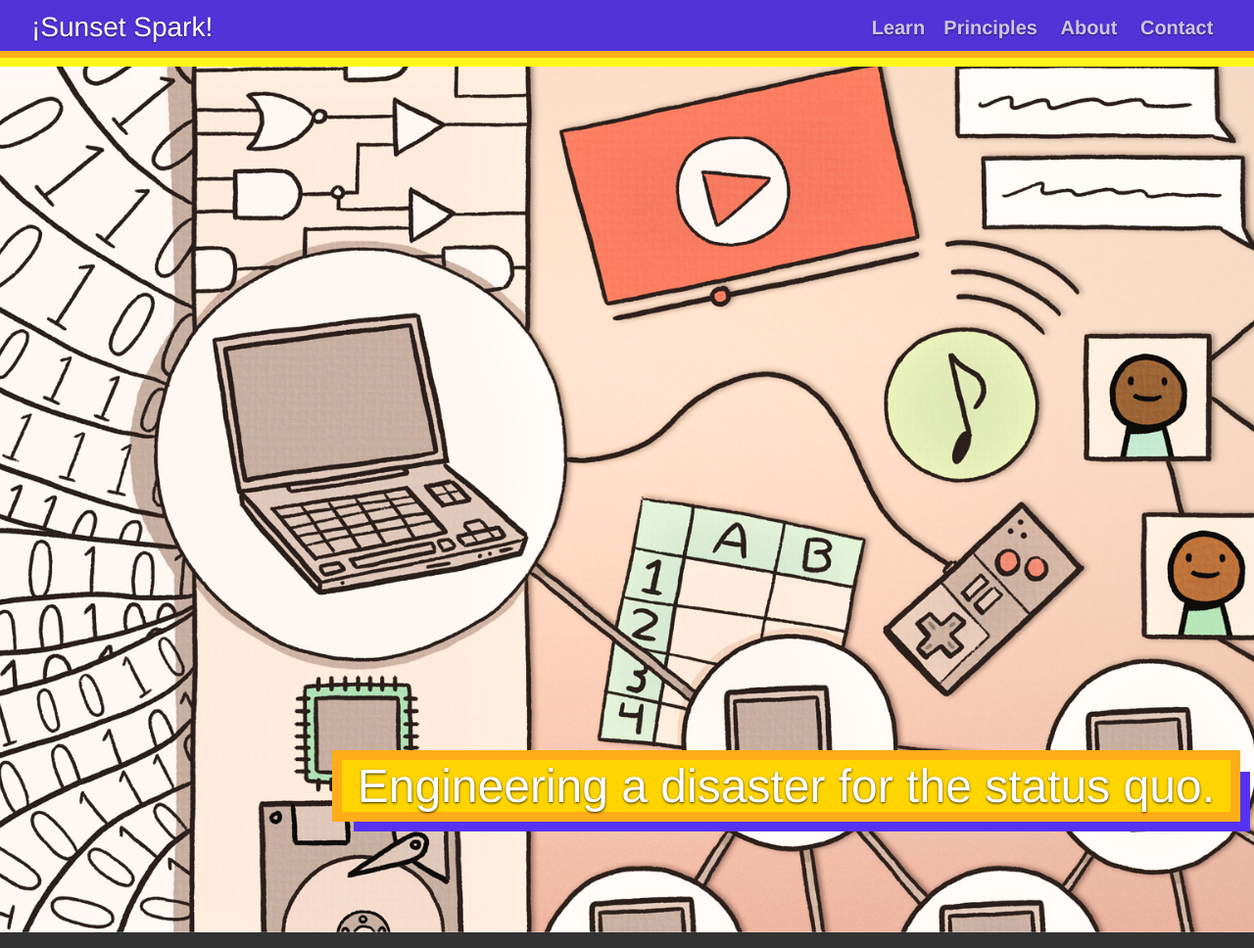
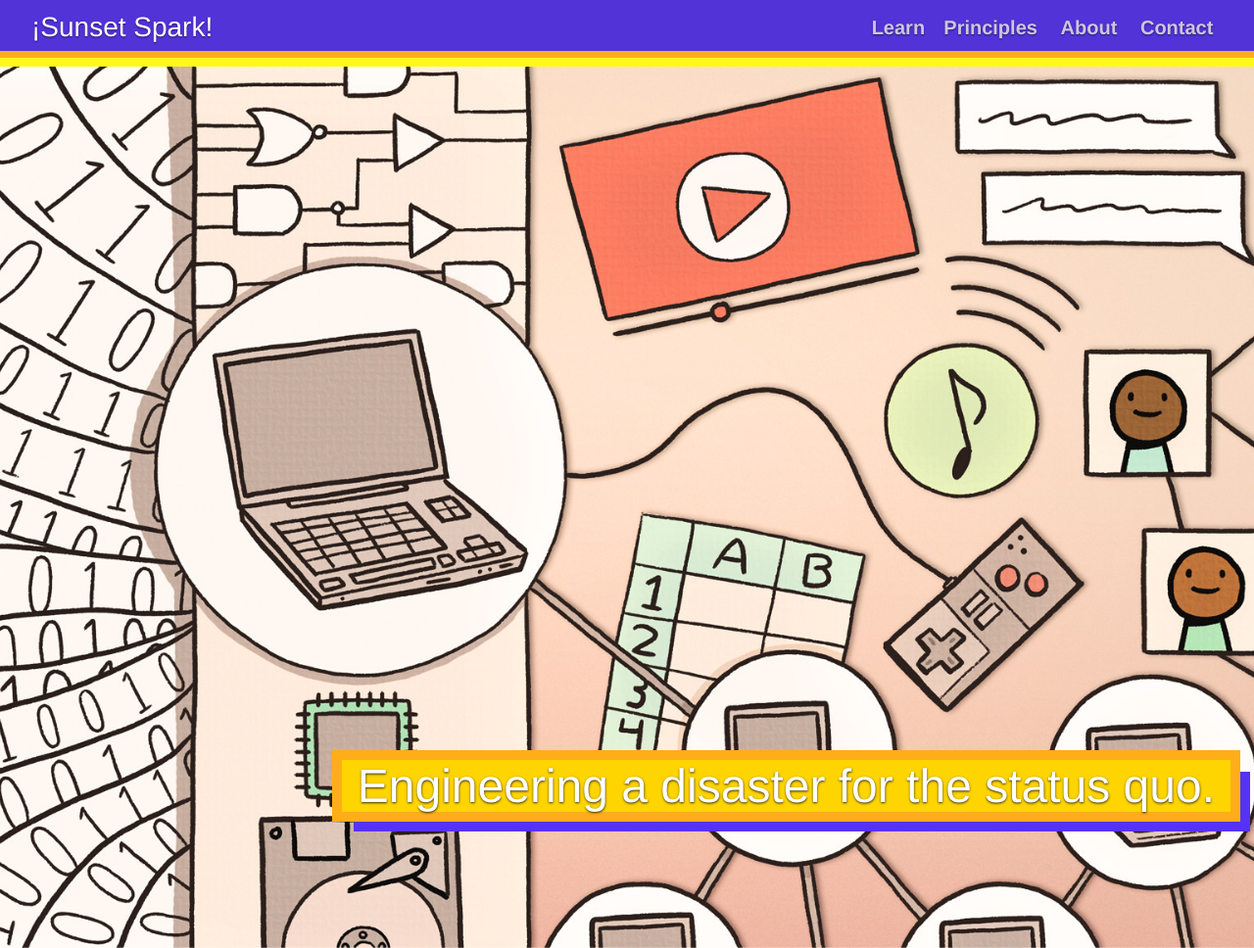
Before and after one commit to SunsetSparkNYC/sunsetspark.org, a Jekyll site: the page built from index.md, in a window 1280 px wide. Shown: the whole page at 98% size. Built offline with Jekyll 4.4.1, drawn with Linux system fonts in a browser that asks for light colours; nearby versions of some CDN libraries.

Commit message:
Fixed missing space btw header and content from border colors

```diff
--- a/css/main.scss
+++ b/css/main.scss
@@ -54,6 +54,10 @@
 //         "syntax-highlighting"
 // ;
 
+.site-header {
+    margin-bottom: 1rem;
+}
+
 .cool-colors {
     background: #FFD500 none repeat scroll 0% 0%;
     font-size: 3rem !important;
```
